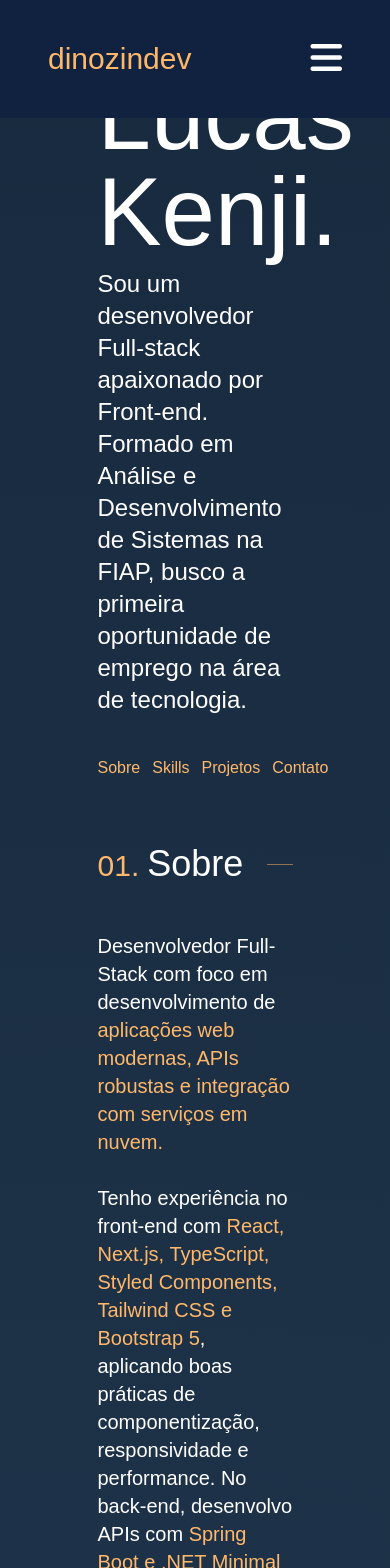
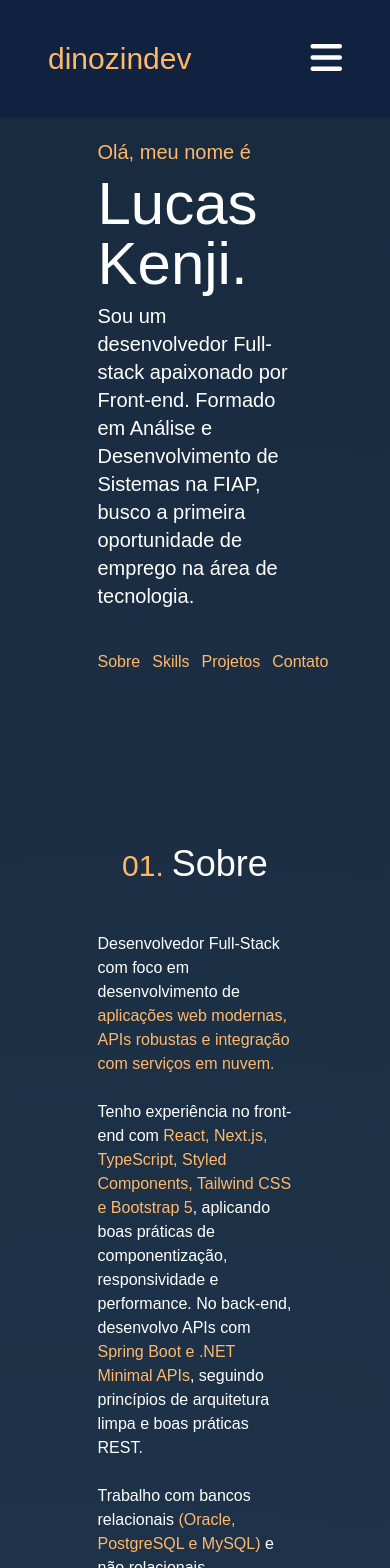
Before and after one commit to dinozindev/portfolio-v2, a React (Vite) app: page / in a window 390 px wide. Shown: the top 1568 px of the page. Built offline with nearby package versions, Linux system fonts and the light colour scheme; some icons are missing; a web font is replaced by a local one.

Commit message:
feat: ajustando responsividade para seção de Sobre, Skills, Outros Projetos e Contato para mobile

```diff
--- a/src/Components/About.tsx
+++ b/src/Components/About.tsx
@@ -4,8 +4,8 @@ const About = () => {
             <section className="flex items-center justify-evenly h-screen">
                 <div className="flex flex-col w-2/4 gap-2">
                     <p className="text-xl text-orange-300">Olá, meu nome é</p>
-                    <h2 className="text-8xl">Lucas Kenji.</h2>
-                    <p className="text-2xl">Sou um desenvolvedor Full-stack apaixonado por Front-end. Formado em Análise e Desenvolvimento de Sistemas na FIAP, busco a primeira oportunidade de emprego na área de tecnologia.</p>
+                    <h2 className="text-6xl md:text-8xl">Lucas Kenji.</h2>
+                    <p className="text-xl md:text-2xl">Sou um desenvolvedor Full-stack apaixonado por Front-end. Formado em Análise e Desenvolvimento de Sistemas na FIAP, busco a primeira oportunidade de emprego na área de tecnologia.</p>
                     <div className="flex py-8 gap-3">
                         <a href="#details" className="text-orange-300 hover:text-orange-100 cursor-pointer">Sobre</a>
                         <a href="#skills" className="text-orange-300 hover:text-orange-100 cursor-pointer">Skills</a>
--- a/src/Components/Contact.tsx
+++ b/src/Components/Contact.tsx
@@ -7,7 +7,7 @@ const Contact = () => {
             <section className="flex items-center justify-evenly pb-50">
                 <div className="flex flex-col w-2/4 gap-4">
                     <SectionHeader number="04" text="Contato" />
-                    <div className="flex justify-between pt-10 flex-wrap">
+                    <div className="flex flex-col gap-10 md:gap-0 md:flex-row md:justify-between pt-10 flex-wrap">
                         <ContactCard title="Email" description="dinozindev@gmail.com">
                             <i className="fa-solid fa-envelope text-5xl"></i>
                         </ContactCard>
--- a/src/Components/Details.tsx
+++ b/src/Components/Details.tsx
@@ -7,7 +7,7 @@ const Details = () => {
                 <div className="flex flex-col w-2/4 gap-4">
                     <SectionHeader number="01" text="Sobre" />
                     <div className="flex justify-between">
-                        <div className="text-xl">
+                        <div className="text-md md:text-xl">
                             <p>
                                 Desenvolvedor Full-Stack com foco em desenvolvimento de <span className="text-orange-300">aplicações web modernas, APIs robustas e integração com serviços em nuvem.</span>
                             </p>
--- a/src/Components/ProjectMiniWidget.tsx
+++ b/src/Components/ProjectMiniWidget.tsx
@@ -10,7 +10,7 @@ type MiniWidgetProps = {
 
 const ProjectMiniWidget = ({ title, description, skills, linkGithub, linkWebsite, linkYoutube }: MiniWidgetProps) => {
     return (
-        <div className="bg-miniwidget w-1/4 px-6 py-9 flex flex-col justify-between shadow-2xl hover:translate-z-2.5 hover:-translate-y-2.5 transition-all">
+        <div className="bg-miniwidget md:w-1/4 px-6 py-9 flex flex-col justify-between shadow-2xl hover:translate-z-2.5 hover:-translate-y-2.5 transition-all">
             <h3 className="text-3xl mb-3">{title}</h3>
             <p className="mb-3">{description}</p>
             <div className="flex flex-wrap gap-3 mb-3">
--- a/src/Components/SectionHeader.tsx
+++ b/src/Components/SectionHeader.tsx
@@ -7,12 +7,12 @@ type SectionHeaderProps = {
 const SectionHeader = ({number, text}: SectionHeaderProps) => {
   return (
     <>
-    <header className="flex mb-8 items-center gap-6">
+    <header className="flex mb-8 items-center justify-center md:justify-start gap-6">
         <div className="flex gap-2 items-end">
         <p className="text-orange-300 text-3xl">{number}.</p>
         <h3 className="text-4xl">{text}</h3>
         </div>
-        <div className="w-1/5 h-px bg-orange-300 opacity-50"></div>
+        <div className="w-1/5 h-px bg-orange-300 opacity-50 hidden md:block"></div>
     </header>
 
     </>
--- a/src/Components/Skills.tsx
+++ b/src/Components/Skills.tsx
@@ -7,7 +7,7 @@ const Skills = () => {
             <section className="flex items-center justify-evenly pb-40">
                 <div className="flex flex-col w-2/4 gap-4">
                     <SectionHeader number="02" text="Skills" />
-                    <div className="flex flex-wrap justify-center gap-4 text-6xl text-orange-200 pt-20">
+                    <div className="flex flex-wrap justify-center gap-4 text-3xl md:text-6xl text-orange-200 md:pt-20">
                         <SkillCard title="C"><i className="devicon-c-original"></i></SkillCard>
                         <SkillCard title="JavaScript"><i className="devicon-javascript-plain"></i></SkillCard>
                         <SkillCard title="HTML"><i className="devicon-html5-plain"></i></SkillCard>
```
